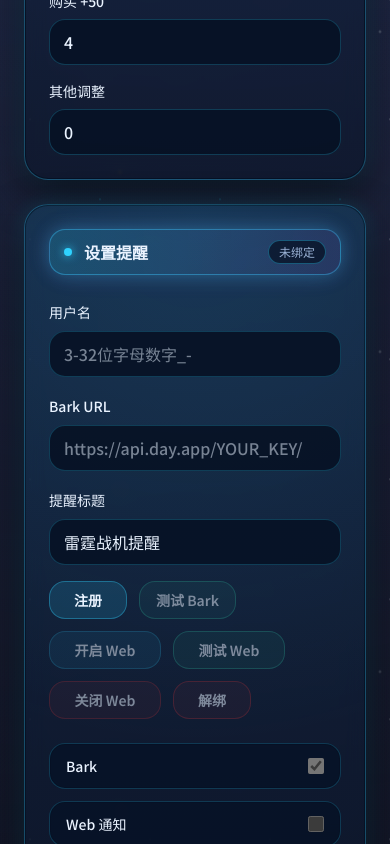
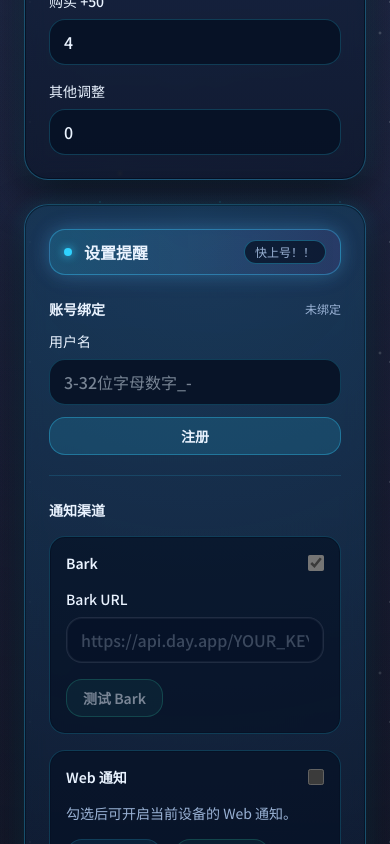
Before and after one commit to GinWU05/thunder-fighter-helper, a Next.js app: page / in a window 390 px wide. Shown: the part 1156-2000 px from the top of the page. Built offline with nearby package versions, Linux system fonts and the light colour scheme; no server answers.

Commit message:
style: reorganize reminder settings layout

```diff
--- a/src/app/page.tsx
+++ b/src/app/page.tsx
@@ -527,6 +527,8 @@ export default function Home() {
   const [webPushSubscriptionId, setWebPushSubscriptionId] = useState("");
   const reminderBusy =
     reminderAction !== null || visibleReminderAction !== null;
+  const barkChannelEnabled = reminderChannels.includes("bark");
+  const webPushChannelEnabled = reminderChannels.includes("webpush");
   const webPushReady =
     !webPushUnavailableReason && Boolean(webPushSubscriptionId);
   const visibleReminderActionRef = useRef<ReminderAction | null>(null);
@@ -782,12 +784,60 @@ export default function Home() {
     hideVisibleAction();
   };
 
-  const toggleReminderChannel = (channel: ReminderChannel, checked: boolean) => {
+  const cancelPendingReminderById = async (
+    owner: ReminderOwner,
+    reminderId: string,
+  ) => {
+    await apiJson("/api/reminders/cancel", {
+      method: "DELETE",
+      body: JSON.stringify({ ...owner, reminderId }),
+    });
+  };
+
+  const clearPendingReminders = async (owner: ReminderOwner) => {
+    await Promise.all(
+      pendingReminders.map((reminder) =>
+        cancelPendingReminderById(owner, reminder.id),
+      ),
+    );
+    setPendingReminders([]);
+  };
+
+  const toggleReminderChannel = async (
+    channel: ReminderChannel,
+    checked: boolean,
+  ) => {
+    const next = checked
+      ? (Array.from(new Set([...reminderChannels, channel])).sort() as
+          ReminderChannel[])
+      : reminderChannels.filter((item) => item !== channel);
+
+    if (next.length === 0 && pendingReminders.length > 0) {
+      const confirmed = window.confirm(
+        "禁用所有通知渠道会同时清空提醒列表，是否继续？",
+      );
+      if (!confirmed) {
+        return;
+      }
+      if (reminderOwner) {
+        setReminderStatus("");
+        try {
+          await clearPendingReminders(reminderOwner);
+          setReminderStatus("提醒列表已清空");
+        } catch (error) {
+          setReminderStatus(
+            error instanceof Error ? error.message : "清空提醒列表失败",
+          );
+          return;
+        }
+      }
+    }
+
     setReminderChannels((current) => {
-      const next = checked
+      const updated = checked
         ? [...current, channel]
         : current.filter((item) => item !== channel);
-      return Array.from(new Set(next)).sort() as ReminderChannel[];
+      return Array.from(new Set(updated)).sort() as ReminderChannel[];
     });
   };
 
@@ -846,7 +896,7 @@ export default function Home() {
         JSON.stringify({ subscriptionId: payload.subscriptionId }),
       );
       setWebPushSubscriptionId(payload.subscriptionId);
-      toggleReminderChannel("webpush", true);
+      await toggleReminderChannel("webpush", true);
       setReminderStatus("Web 通知已开启");
     } catch (error) {
       setReminderStatus(
@@ -879,7 +929,7 @@ export default function Home() {
       });
       localStorage.removeItem(WEB_PUSH_SUBSCRIPTION_STORAGE_KEY);
       setWebPushSubscriptionId("");
-      toggleReminderChannel("webpush", false);
+      await toggleReminderChannel("webpush", false);
       setReminderStatus("Web 通知已关闭");
     } catch (error) {
       setReminderStatus(
@@ -1007,7 +1057,7 @@ export default function Home() {
       return;
     }
 
-    const dueAt = parseLocalDateTime(reminderDueDate, reminderDueTime);
+    const dueAt = selectedReminderDueAt;
     if (!dueAt) {
       setReminderStatus("提醒时间无效");
       return;
@@ -1066,10 +1116,7 @@ export default function Home() {
     beginReminderAction(`cancel:${reminderId}`);
     setReminderStatus("");
     try {
-      await apiJson("/api/reminders/cancel", {
-        method: "DELETE",
-        body: JSON.stringify({ ...reminderOwner, reminderId }),
-      });
+      await cancelPendingReminderById(reminderOwner, reminderId);
       setReminderStatus("提醒已取消");
       await loadPendingReminders(reminderOwner);
     } catch (error) {
@@ -1222,6 +1269,17 @@ export default function Home() {
   const inputBase =
     "input-field mt-2 w-full text-base sm:text-sm font-medium text-foreground";
   const reminderButtonGroupBase = "flex flex-wrap items-center gap-3";
+  const selectedReminderDueAt = parseLocalDateTime(
+    reminderDueDate,
+    reminderDueTime,
+  );
+  const createReminderDisabled =
+    !reminderOwner ||
+    reminderBusy ||
+    !selectedReminderDueAt ||
+    reminderChannels.length === 0 ||
+    (barkChannelEnabled && !reminderBarkUrl.trim()) ||
+    (webPushChannelEnabled && !webPushReady);
   const breakdownRowBase = "flex items-center justify-between";
   const breakdownLabelEven = "text-[rgba(47,210,255,0.82)]";
 
@@ -1489,20 +1547,25 @@ export default function Home() {
                     设置提醒
                   </h2>
                   </div>
-                <span className="panel-chip">
+                  <span className="panel-chip">快上号！！</span>
+                </div>
+
+                <div className="mt-6 grid gap-6">
+                  <div className="space-y-3 border-b border-accent-blue/15 pb-5">
+                    <div className="flex items-center justify-between gap-3">
+                      <h3 className="text-sm font-semibold text-foreground">
+                        账号绑定
+                      </h3>
+                      <span className="text-xs text-muted">
                         {reminderOwner ? reminderOwner.username : "未绑定"}
                       </span>
                     </div>
-
-              <div className="mt-6 grid gap-6">
-                <div className="space-y-4">
-                  <div>
+                    <div className="grid gap-3 sm:grid-cols-[1fr_auto] sm:items-end">
                       <label
                         className="text-sm font-medium text-foreground"
                         htmlFor="reminder-username"
                       >
                         用户名
-                    </label>
                         <input
                           id="reminder-username"
                           className={inputBase}
@@ -1514,74 +1577,134 @@ export default function Home() {
                             setRegisterUsername(event.target.value)
                           }
                         />
-                  </div>
-                  <div>
+                      </label>
+                      {reminderOwner ? (
+                        <button
+                          className="min-w-[78px] rounded-2xl border border-accent-red/40 bg-accent-red/10 px-4 py-2 text-sm font-semibold text-foreground transition hover:bg-accent-red/20 disabled:cursor-not-allowed disabled:opacity-50"
+                          type="button"
+                          aria-busy={reminderAction === "unregister"}
+                          disabled={reminderBusy}
+                          onClick={handleUnregisterReminderUser}
+                        >
+                          {visibleReminderAction === "unregister"
+                            ? "解绑中..."
+                            : "解绑"}
+                        </button>
+                      ) : (
+                        <button
+                          className="min-w-[78px] rounded-2xl border border-accent-blue/35 bg-accent-blue/15 px-4 py-2 text-sm font-semibold text-foreground transition hover:bg-accent-blue/25 disabled:cursor-not-allowed disabled:opacity-50"
+                          type="button"
+                          aria-busy={reminderAction === "register"}
+                          disabled={reminderBusy}
+                          onClick={handleRegisterReminderUser}
+                        >
+                          {visibleReminderAction === "register"
+                            ? "注册中..."
+                            : "注册"}
+                        </button>
+                      )}
+                    </div>
+                  </div>
+
+                  <div className="space-y-4 border-b border-accent-blue/15 pb-5">
+                    <h3 className="text-sm font-semibold text-foreground">
+                      通知渠道
+                    </h3>
+                    <div className="grid gap-4 lg:grid-cols-2">
+                      <div className="rounded-2xl border border-accent-blue/20 bg-surface-strong/70 p-4 shadow-[inset_0_0_0_1px_rgba(7,18,37,0.8)]">
+                        <label className="flex items-center justify-between gap-3 text-sm font-semibold text-foreground">
+                          Bark
+                          <input
+                            className="h-4 w-4 accent-accent-blue"
+                            type="checkbox"
+                            checked={barkChannelEnabled}
+                            disabled={!reminderOwner || reminderBusy}
+                            onChange={(event) => {
+                              void toggleReminderChannel(
+                                "bark",
+                                event.target.checked,
+                              );
+                            }}
+                          />
+                        </label>
                         <label
-                      className="text-sm font-medium text-foreground"
+                          className="mt-4 block text-sm font-medium text-foreground"
                           htmlFor="reminder-bark-url"
                         >
                           Bark URL
-                    </label>
                           <input
                             id="reminder-bark-url"
                             className={inputBase}
                             type="url"
                             value={reminderBarkUrl}
                             placeholder="https://api.day.app/YOUR_KEY/"
-                      disabled={Boolean(reminderOwner) || reminderBusy}
+                            disabled={
+                              !reminderOwner ||
+                              reminderBusy ||
+                              !barkChannelEnabled
+                            }
                             onChange={(event) =>
                               setReminderBarkUrl(event.target.value)
                             }
                           />
-                  </div>
-                  <div>
-                    <label
-                      className="text-sm font-medium text-foreground"
-                      htmlFor="reminder-title"
-                    >
-                      提醒标题
                         </label>
-                    <input
-                      id="reminder-title"
-                      className={inputBase}
-                      type="text"
-                      value={reminderTitle}
-                      disabled={reminderBusy}
-                      onChange={(event) =>
-                        setReminderTitle(event.target.value)
-                      }
-                    />
-                  </div>
-                  <div className={reminderButtonGroupBase}>
                         <button
-                      className="min-w-[78px] rounded-2xl border border-accent-blue/35 bg-accent-blue/15 px-4 py-2 text-sm font-semibold text-foreground transition hover:bg-accent-blue/25 disabled:cursor-not-allowed disabled:opacity-50"
-                      type="button"
-                      aria-busy={reminderAction === "register"}
-                      disabled={Boolean(reminderOwner) || reminderBusy}
-                      onClick={handleRegisterReminderUser}
-                    >
-                      {visibleReminderAction === "register"
-                        ? "注册中..."
-                        : "注册"}
-                    </button>
-                    <button
-                      className="min-w-[96px] rounded-2xl border border-accent-green/35 bg-accent-green/10 px-4 py-2 text-sm font-semibold text-foreground transition hover:bg-accent-green/20 disabled:cursor-not-allowed disabled:opacity-50"
+                          className="mt-4 min-w-[96px] rounded-2xl border border-accent-green/35 bg-accent-green/10 px-4 py-2 text-sm font-semibold text-foreground transition hover:bg-accent-green/20 disabled:cursor-not-allowed disabled:opacity-50"
                           type="button"
                           aria-busy={reminderAction === "test-bark"}
-                      disabled={!reminderOwner || reminderBusy}
+                          disabled={
+                            !reminderOwner ||
+                            reminderBusy ||
+                            !barkChannelEnabled
+                          }
                           onClick={handleTestBark}
                         >
                           {visibleReminderAction === "test-bark"
                             ? "测试中..."
                             : "测试 Bark"}
                         </button>
+                      </div>
+
+                      <div className="rounded-2xl border border-accent-blue/20 bg-surface-strong/70 p-4 shadow-[inset_0_0_0_1px_rgba(7,18,37,0.8)]">
+                        <label className="flex items-center justify-between gap-3 text-sm font-semibold text-foreground">
+                          Web 通知
+                          <input
+                            className="h-4 w-4 accent-accent-blue"
+                            type="checkbox"
+                            checked={webPushChannelEnabled}
+                            disabled={
+                              !reminderOwner ||
+                              reminderBusy ||
+                              Boolean(webPushUnavailableReason)
+                            }
+                            onChange={(event) => {
+                              void toggleReminderChannel(
+                                "webpush",
+                                event.target.checked,
+                              );
+                            }}
+                          />
+                        </label>
+                        {webPushUnavailableReason ? (
+                          <p className="mt-4 text-sm text-muted">
+                            {webPushUnavailableReason}
+                          </p>
+                        ) : (
+                          <p className="mt-4 text-sm text-muted">
+                            {webPushSubscriptionId
+                              ? "当前设备已开启 Web 通知。"
+                              : "勾选后可开启当前设备的 Web 通知。"}
+                          </p>
+                        )}
+                        <div className="mt-4 flex flex-wrap gap-3">
                           <button
-                      className="min-w-[112px] rounded-2xl border border-accent-blue/35 bg-accent-blue/15 px-4 py-2 text-sm font-semibold text-foreground transition hover:bg-accent-blue/25 disabled:cursor-not-allowed disabled:opacity-50"
+                            className="min-w-[96px] rounded-2xl border border-accent-blue/35 bg-accent-blue/15 px-4 py-2 text-sm font-semibold text-foreground transition hover:bg-accent-blue/25 disabled:cursor-not-allowed disabled:opacity-50"
                             type="button"
                             aria-busy={reminderAction === "enable-web-push"}
                             disabled={
                               !reminderOwner ||
                               reminderBusy ||
+                              !webPushChannelEnabled ||
                               Boolean(webPushUnavailableReason) ||
                               Boolean(webPushSubscriptionId)
                             }
@@ -1594,12 +1717,13 @@ export default function Home() {
                                 : "开启 Web"}
                           </button>
                           <button
-                      className="min-w-[112px] rounded-2xl border border-accent-green/35 bg-accent-green/10 px-4 py-2 text-sm font-semibold text-foreground transition hover:bg-accent-green/20 disabled:cursor-not-allowed disabled:opacity-50"
+                            className="min-w-[96px] rounded-2xl border border-accent-green/35 bg-accent-green/10 px-4 py-2 text-sm font-semibold text-foreground transition hover:bg-accent-green/20 disabled:cursor-not-allowed disabled:opacity-50"
                             type="button"
                             aria-busy={reminderAction === "test-web-push"}
                             disabled={
                               !reminderOwner ||
                               reminderBusy ||
+                              !webPushChannelEnabled ||
                               !webPushSubscriptionId
                             }
                             onClick={handleTestWebPush}
@@ -1609,12 +1733,13 @@ export default function Home() {
                               : "测试 Web"}
                           </button>
                           <button
-                      className="min-w-[112px] rounded-2xl border border-accent-red/35 bg-accent-red/10 px-4 py-2 text-sm font-semibold text-foreground transition hover:bg-accent-red/20 disabled:cursor-not-allowed disabled:opacity-50"
+                            className="min-w-[96px] rounded-2xl border border-accent-red/35 bg-accent-red/10 px-4 py-2 text-sm font-semibold text-foreground transition hover:bg-accent-red/20 disabled:cursor-not-allowed disabled:opacity-50"
                             type="button"
                             aria-busy={reminderAction === "disable-web-push"}
                             disabled={
                               !reminderOwner ||
                               reminderBusy ||
+                              !webPushChannelEnabled ||
                               !webPushSubscriptionId
                             }
                             onClick={handleDisableWebPush}
@@ -1623,57 +1748,31 @@ export default function Home() {
                               ? "关闭中..."
                               : "关闭 Web"}
                           </button>
-                    <button
-                      className="min-w-[78px] rounded-2xl border border-accent-red/40 bg-accent-red/10 px-4 py-2 text-sm font-semibold text-foreground transition hover:bg-accent-red/20 disabled:cursor-not-allowed disabled:opacity-50"
-                      type="button"
-                      aria-busy={reminderAction === "unregister"}
-                      disabled={!reminderOwner || reminderBusy}
-                      onClick={handleUnregisterReminderUser}
+                        </div>
+                      </div>
+                    </div>
+                  </div>
+
+                  <div className="space-y-4 border-b border-accent-blue/15 pb-5">
+                    <h3 className="text-sm font-semibold text-foreground">
+                      创建提醒
+                    </h3>
+                    <label
+                      className="block text-sm font-medium text-foreground"
+                      htmlFor="reminder-title"
                     >
-                      {visibleReminderAction === "unregister"
-                        ? "解绑中..."
-                        : "解绑"}
-                    </button>
-                  </div>
-                  {webPushUnavailableReason ? (
-                    <p className="text-sm text-muted">
-                      {webPushUnavailableReason}
-                    </p>
-                  ) : null}
-                </div>
-
-                <div className="space-y-4">
-                  <div className="grid gap-3 sm:grid-cols-2">
-                    <label className="flex items-center justify-between gap-3 rounded-2xl border border-accent-blue/20 bg-surface-strong/70 px-4 py-3 text-sm font-medium text-foreground shadow-[inset_0_0_0_1px_rgba(7,18,37,0.8)]">
-                      Bark
+                      提醒标题
                       <input
-                        className="h-4 w-4 accent-accent-blue"
-                        type="checkbox"
-                        checked={reminderChannels.includes("bark")}
+                        id="reminder-title"
+                        className={inputBase}
+                        type="text"
+                        value={reminderTitle}
                         disabled={!reminderOwner || reminderBusy}
                         onChange={(event) =>
-                          toggleReminderChannel("bark", event.target.checked)
+                          setReminderTitle(event.target.value)
                         }
                       />
                     </label>
-                    <label className="flex items-center justify-between gap-3 rounded-2xl border border-accent-blue/20 bg-surface-strong/70 px-4 py-3 text-sm font-medium text-foreground shadow-[inset_0_0_0_1px_rgba(7,18,37,0.8)]">
-                      Web 通知
-                      <input
-                        className="h-4 w-4 accent-accent-blue"
-                        type="checkbox"
-                        checked={reminderChannels.includes("webpush")}
-                        disabled={
-                          !reminderOwner || reminderBusy || !webPushReady
-                        }
-                        onChange={(event) =>
-                          toggleReminderChannel(
-                            "webpush",
-                            event.target.checked,
-                          )
-                        }
-                      />
-                    </label>
-                  </div>
                     <div className="grid gap-4 sm:grid-cols-[1fr_360px]">
                       <label className="text-sm font-medium text-foreground">
                         提醒内容
@@ -1738,13 +1837,35 @@ export default function Home() {
                         className="min-w-[96px] rounded-2xl border border-accent-gold/45 bg-accent-gold/15 px-4 py-2 text-sm font-semibold text-foreground transition hover:bg-accent-gold/25 disabled:cursor-not-allowed disabled:opacity-50"
                         type="button"
                         aria-busy={reminderAction === "create"}
-                      disabled={!reminderOwner || reminderBusy}
+                        disabled={createReminderDisabled}
                         onClick={handleCreateReminder}
                       >
                         {visibleReminderAction === "create"
                           ? "创建中..."
                           : "创建提醒"}
                       </button>
+                      <span className="text-sm text-muted">
+                        {reminderChannels.length > 0
+                          ? `将通过 ${reminderChannels
+                              .map((channel) =>
+                                channel === "webpush" ? "Web" : "Bark",
+                              )
+                              .join(" + ")} 发送`
+                          : "请先启用通知渠道"}
+                      </span>
+                      {reminderStatus ? (
+                        <span className="text-sm text-muted">
+                          {reminderStatus}
+                        </span>
+                      ) : null}
+                    </div>
+                  </div>
+
+                  <div className="space-y-3">
+                    <div className="flex flex-wrap items-center justify-between gap-3">
+                      <h3 className="text-sm font-semibold text-foreground">
+                        提醒列表
+                      </h3>
                       <button
                         className="inline-flex min-w-[106px] items-center justify-center gap-2 rounded-2xl border border-accent-blue/30 bg-surface-strong/75 px-4 py-2 text-sm font-semibold text-foreground transition hover:bg-accent-blue/15 disabled:cursor-not-allowed disabled:opacity-50"
                         type="button"
@@ -1764,12 +1885,7 @@ export default function Home() {
                           ? "刷新中..."
                           : "刷新列表"}
                       </button>
-                    {reminderStatus ? (
-                      <span className="text-sm text-muted">{reminderStatus}</span>
-                    ) : null}
-                  </div>
-
-                  <div className="space-y-3">
+                    </div>
                     {visibleReminderAction === "refresh" &&
                     pendingReminders.length === 0 ? (
                       <div className="rounded-2xl border border-accent-blue/20 bg-surface-strong/70 px-4 py-4 text-sm text-muted">
@@ -1817,7 +1933,6 @@ export default function Home() {
                     )}
                   </div>
                 </div>
-              </div>
               </section>
           </div>
 
```
Lines whose indentation alone changed are shown as unchanged.
